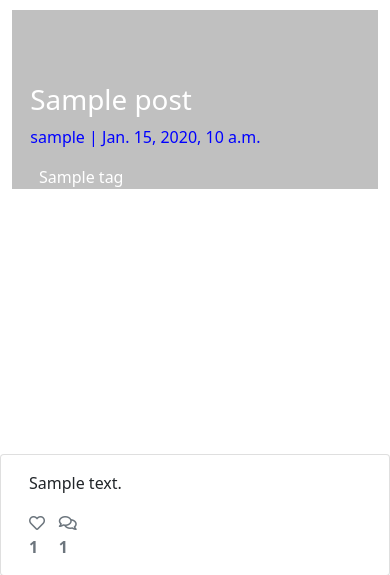
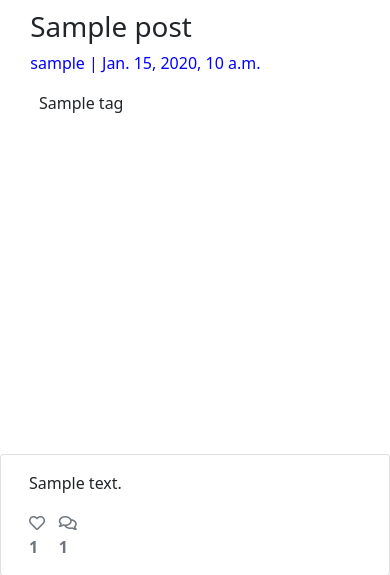
Before and after one commit to LanreAndero/CI_PP4_DjangoBlog, a Django app: a page that uses templates/post_detail.html in a window 390 px wide. Shown: the part 91-666 px from the top of the page. Run offline with Django 3.2, Linux system fonts and the light colour scheme; tables that the repository leaves empty hold one stand-in row (values such as "Sample post"); some libraries are stand-ins or nearby versions.

Commit message:
made changes to style.css and post_details.html

```diff
--- a/static/css/style.css
+++ b/static/css/style.css
@@ -66,6 +66,10 @@ body {
     text-transform: uppercase;
 }
 
+#post-detail {
+    height: 60vh;
+}
+
 .masthead {
     margin-top: 10px;
     overflow: hidden;
@@ -77,7 +81,6 @@ body {
 
 .masthead-text {
     background-color: silver;
-    color: white;
     position: relative;
 }
 
--- a/templates/post_detail.html
+++ b/templates/post_detail.html
@@ -5,16 +5,18 @@
 {% load crispy_forms_tags %}
 
 <div class="masthead">
-    <div class="container">
-        <div class="row g-0">
-            <div class="col-md-6 masthead-text">
+    <div class="container" id="post-detail">
+        <div class="row g-0" id="post-detail>
+            <div class="col-md-6 masthead-text id="post-detail">
                 <h1 class="post-title">{{ post.title }}</h1>
                 <p class="post-subtitle">{{ post.author }} | {{ post.created_on }}</p>
-                {% for tag in post.tags.all %}
+                <div>
+                    {% for tag in post.tags.all %}
                     <span class="tags">{{ tag.name }}</span>
                 {% endfor %}
+                </div>
             </div>
-            <div class="d-none d-md-block col-md-6 masthead-image">
+            <div class="d-none d-md-block col-md-6 masthead-image" id="post-detail">
                 {% if "placeholder" in post.featured_image.url %}
                 <img src="https://res.cloudinary.com/dmwocs4qe/image/upload/v1706778644/j7ufxrojpdm4epqcwjkm.png"
                     alt="Featured Image" width="100%">
```
